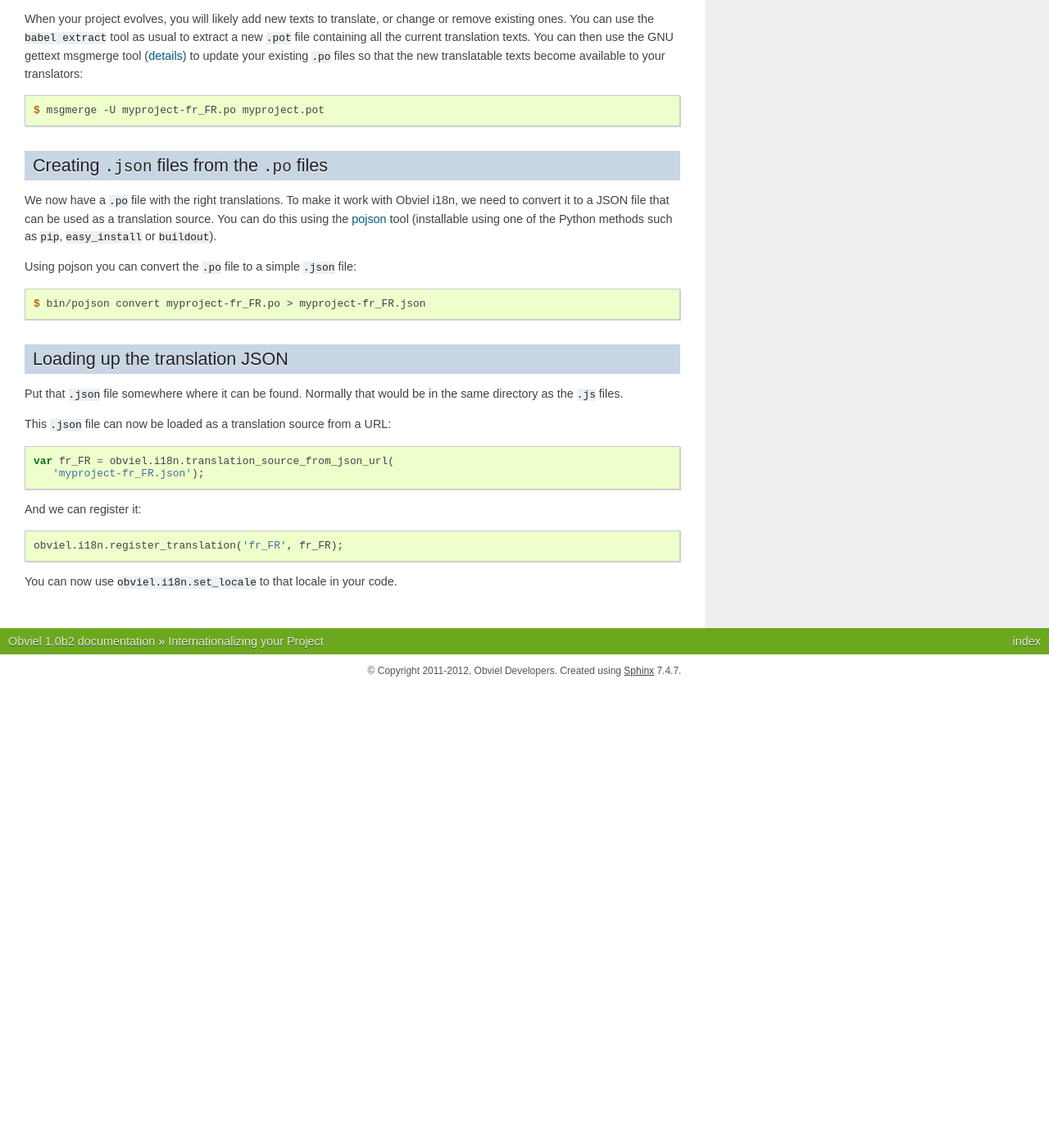
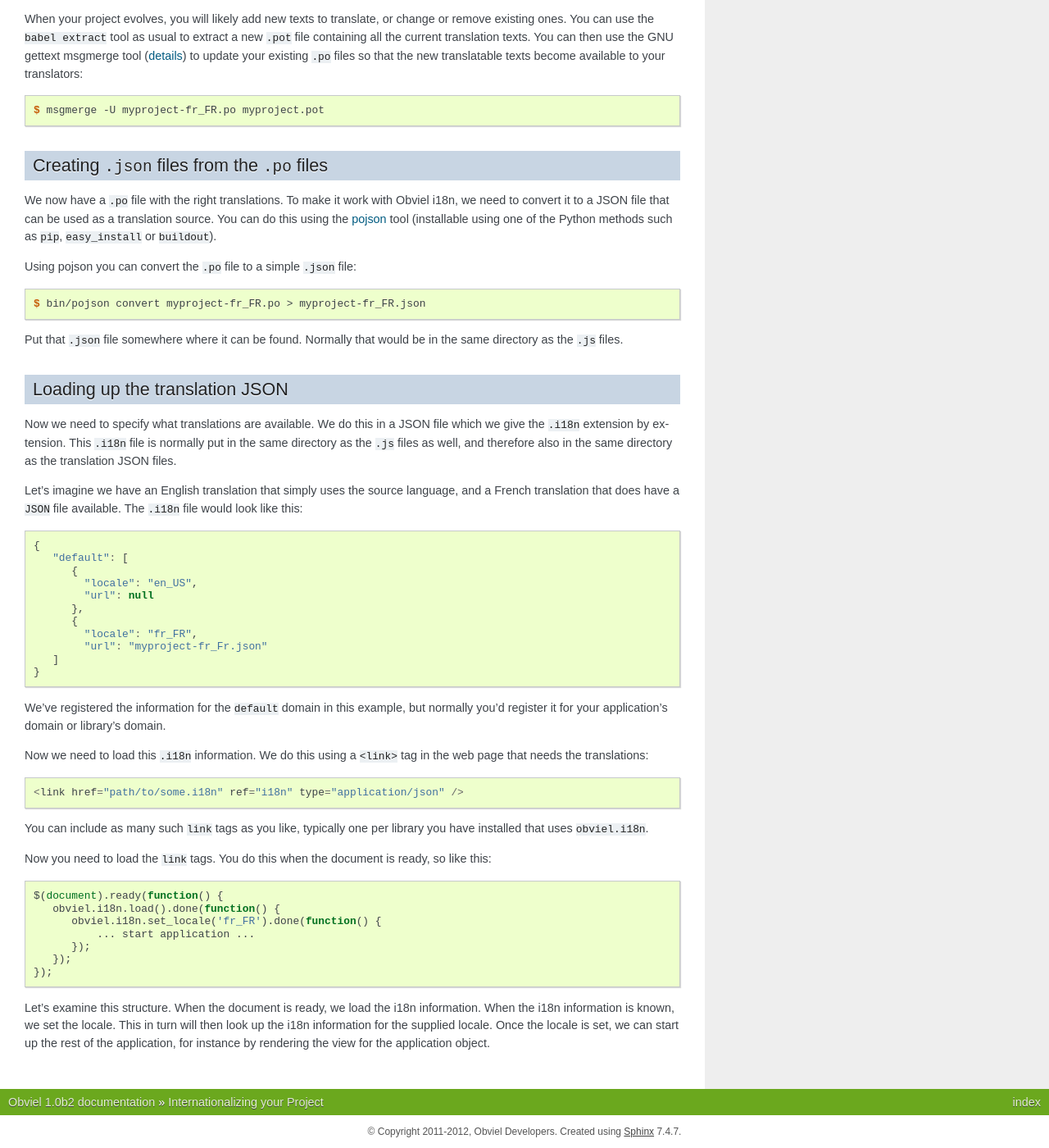
Before and after one commit to obviel/obviel, a Sphinx documentation site: the page built from doc/i18n.txt, in a window 1280 px wide and 1400 px high, scrolled down 8040 px. Shown: the whole window at 82% size. Built offline with Sphinx 7.4.7, drawn with Linux system fonts in a browser that asks for light colours; before the commit the page ends 8878 px from its top, so only the background shows below that; some of the changed text lies outside the part shown.

Commit message:
Update documentation on i18n loading.

```diff
--- a/doc/i18n.txt
+++ b/doc/i18n.txt
@@ -74,8 +74,8 @@ world!`` message. This is what that looks like::
 
 Here we create a translation source from a simple JavaScript object
 using ``translation_source``, and then register this source using
-``register_translation``. Later we'll see how to register translations
-from a JSON source.
+``register_translation``. Later we'll see how to load translations
+from a URL source.
 
 .. sidebar:: ``obviel.i18n.translate`` and templates
 
@@ -562,21 +562,60 @@ file:
 
   $ bin/pojson convert myproject-fr_FR.po > myproject-fr_FR.json
 
+Put that ``.json`` file somewhere where it can be found. Normally that
+would be in the same directory as the ``.js`` files.
+
 Loading up the translation JSON
 -------------------------------
 
-Put that ``.json`` file somewhere where it can be found. Normally that
-would be in the same directory as the ``.js`` files.
+Now we need to specify what translations are available. We do this in
+a JSON file which we give the ``.i18n`` extension by extension. This
+``.i18n`` file is normally put in the same directory as the ``.js``
+files as well, and therefore also in the same directory as the
+translation JSON files.
 
-This ``.json`` file can now be loaded as a translation source from a
-URL::
+Let's imagine we have an English translation that simply uses the
+source language, and a French translation that does have a ``JSON``
+file available. The ``.i18n`` file would look like this::
 
-  var fr_FR = obviel.i18n.translation_source_from_json_url(
-     'myproject-fr_FR.json');
+  {
+     "default": [
+        {
+          "locale": "en_US",
+          "url": null
+        },
+        {
+          "locale": "fr_FR",
+          "url": "myproject-fr_Fr.json"
+     ]
+  }
 
-And we can register it::
+We've registered the information for the ``default`` domain in this
+example, but normally you'd register it for your application's domain
+or library's domain.
 
-  obviel.i18n.register_translation('fr_FR', fr_FR);
+Now we need to load this ``.i18n`` information. We do this using a ``<link>``
+tag in the web page that needs the translations::
 
-You can now use ``obviel.i18n.set_locale`` to that locale in your
-code.
+  <link href="path/to/some.i18n" ref="i18n" type="application/json" />
+
+You can include as many such ``link`` tags as you like, typically one
+per library you have installed that uses ``obviel.i18n``.
+
+Now you need to load the ``link`` tags. You do this when the document is
+ready, so like this::
+
+  $(document).ready(function() {
+     obviel.i18n.load().done(function() {
+        obviel.i18n.set_locale('fr_FR').done(function() {
+            ... start application ...
+        });
+     });
+  });
+
+Let's examine this structure. When the document is ready, we load the
+i18n information. When the i18n information is known, we set the
+locale. This in turn will then look up the i18n information for the
+supplied locale. Once the locale is set, we can start up the rest of
+the application, for instance by rendering the view for the
+application object.
```
